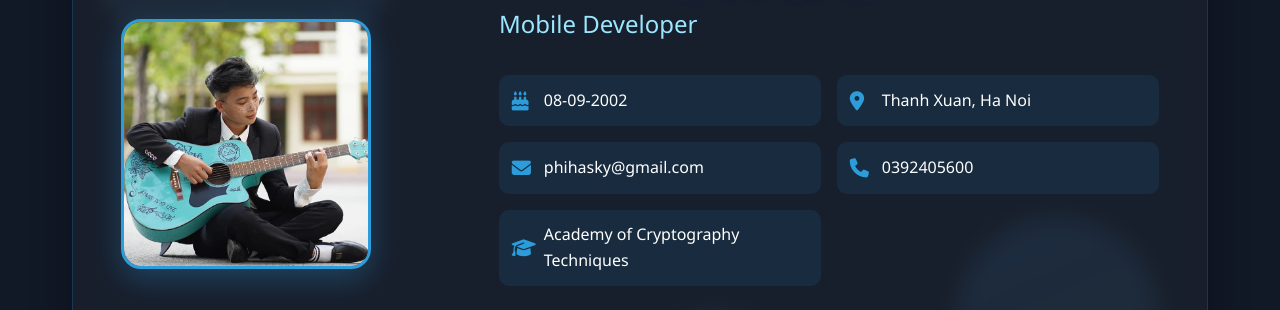
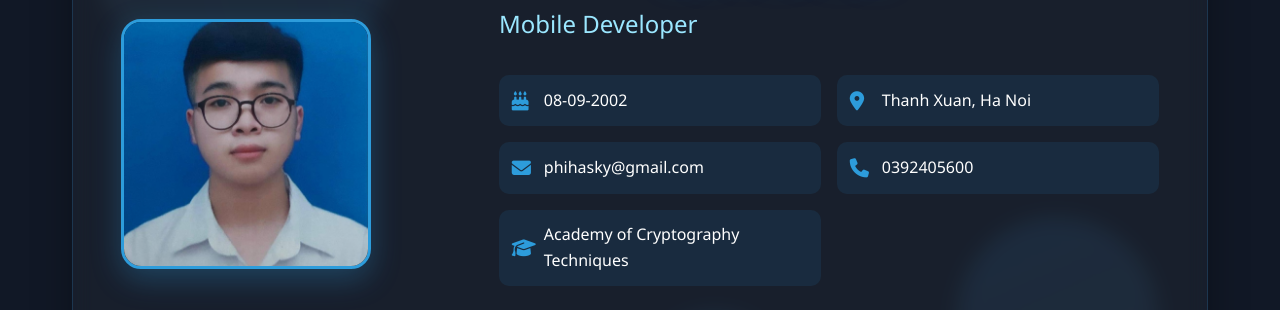
Before and after one commit to lephiha/Web_CV_LePhiHa, a website: page index.html in a window 1280 px wide. Shown: the part 257-567 px from the top of the page. Drawn offline with Linux system fonts and the light colour scheme.

Commit message:
updated CV

```diff
--- a/index.html
+++ b/index.html
@@ -31,7 +31,7 @@
     <section id="about">
         <div class="container">
             <div class="hero-content">
-                <img src="images/lph.JPG" alt="Le Phi Ha" class="profile-img">
+                <img src="./images/lph_cv.jpg" alt="Le Phi Ha" class="profile-img">
                 <div class="hero-text">
                     <h1>Hi, I'm <span class="name">Le Phi Ha</span></h1>
                     <div class="typing-text"></div>
```
